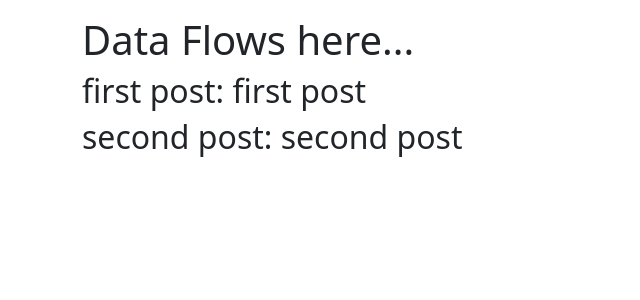
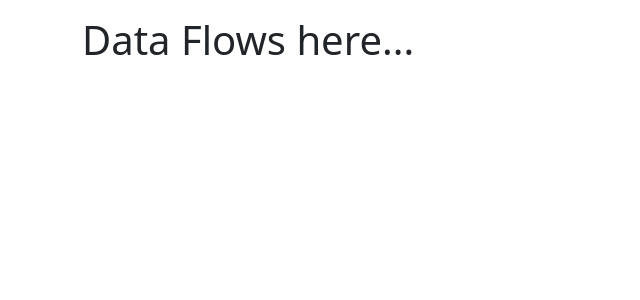
Before and after one commit to Rakesh-AC/djangogirls, a Django app: page / in a window 1280 px wide. Shown: the part 65-365 px from the top of the page, without its empty margins (0-640 px from the left). Run offline with Django 3.2, Linux system fonts and the light colour scheme.

Commit message:
deleted 3 lines

```diff
--- a/blog/templates/blog/post_list.html
+++ b/blog/templates/blog/post_list.html
@@ -2,10 +2,7 @@
 
 {% block content %}
     {% for post in posts %}
-        <article class="post">
+        <artic class="post">
 
-            <h2>{{ post }}: {{ post }}</h2>
-
-        </article>
     {% endfor %}
 {% endblock %}
```
